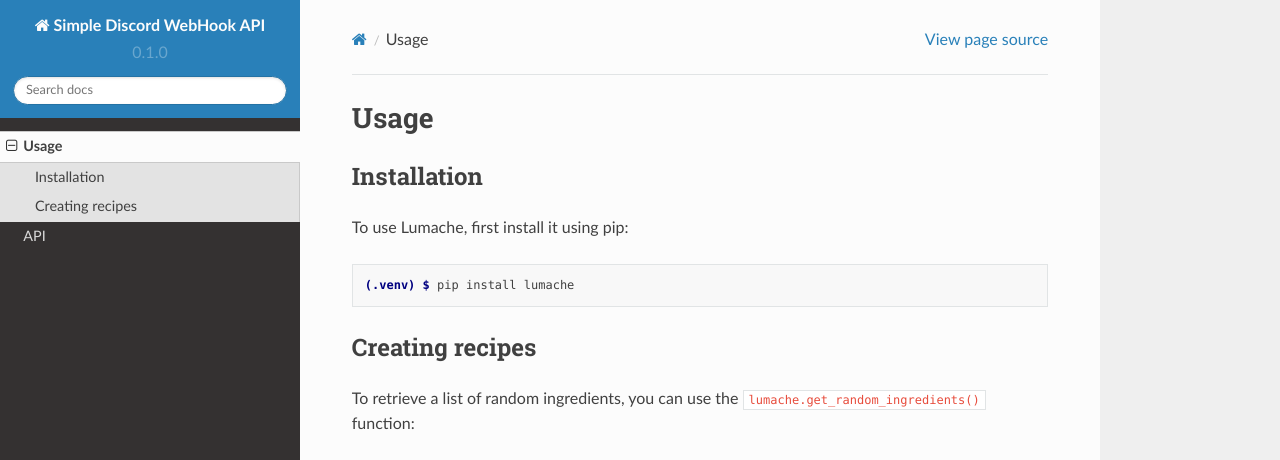
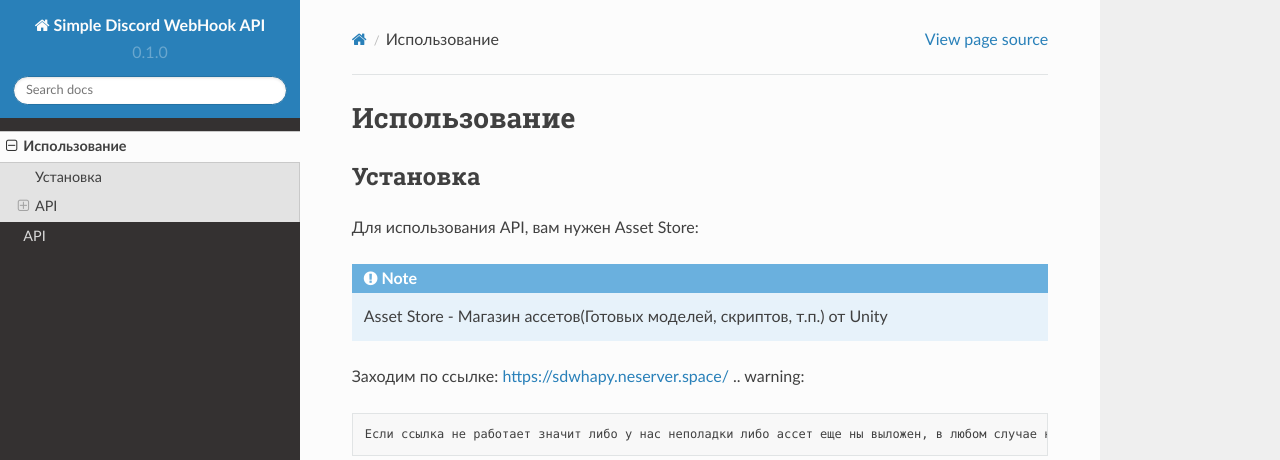
Before and after one commit to NeAleks18/simpledswebhookdocs, a Sphinx documentation site: the page built from docs/source/usage.rst, in a window 1280 px wide and 1095 px high. Shown: the top 460 px of the window. Built offline with Sphinx 7.4.7 and the Read the Docs theme 2.0.0, drawn with Linux system fonts in a browser that asks for light colours; some of the changed text lies outside the part shown; grey boxes are pictures that could not be loaded.

Commit message:
Update usage.rst

```diff
--- a/docs/source/usage.rst
+++ b/docs/source/usage.rst
@@ -1,33 +1,29 @@
-Usage
+Использование
 =====
 
 .. _installation:
 
-Installation
+Установка
 ------------
 
-To use Lumache, first install it using pip:
+Для использования API, вам нужен Asset Store:
 
-.. code-block:: console
+.. note::
 
-   (.venv) $ pip install lumache
+   Asset Store - Магазин ассетов(Готовых моделей, скриптов, т.п.) от Unity
 
-Creating recipes
+Заходим по ссылке: https://sdwhapy.neserver.space/
+.. warning::
+
+   Если ссылка не работает значит либо у нас неполадки либо ассет еще ны выложен, в любом случае напишите мне.
+
+Открываем файл с расширением .unitypackage и радуемся (Перед открытием у вас должен быть открыт проект)
+
+API
 ----------------
 
-To retrieve a list of random ingredients,
-you can use the ``lumache.get_random_ingredients()`` function:
+API будет в другой странице.
 
-.. autofunction:: lumache.get_random_ingredients
+.. toctree::
 
-The ``kind`` parameter should be either ``"meat"``, ``"fish"``,
-or ``"veggies"``. Otherwise, :py:func:`lumache.get_random_ingredients`
-will raise an exception.
-
-.. autoexception:: lumache.InvalidKindError
-
-For example:
-
->>> import lumache
->>> lumache.get_random_ingredients()
-['shells', 'gorgonzola', 'parsley']
+   api
```
